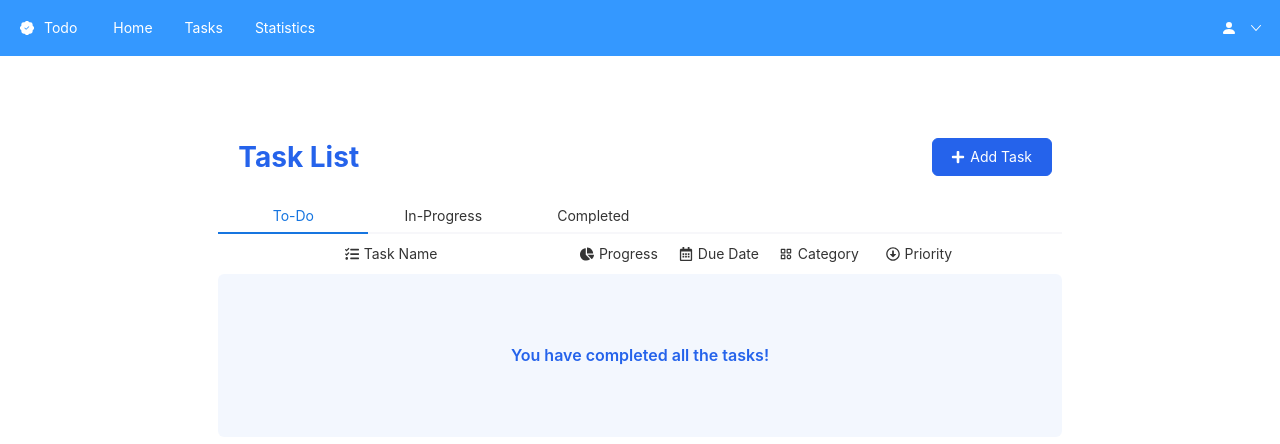
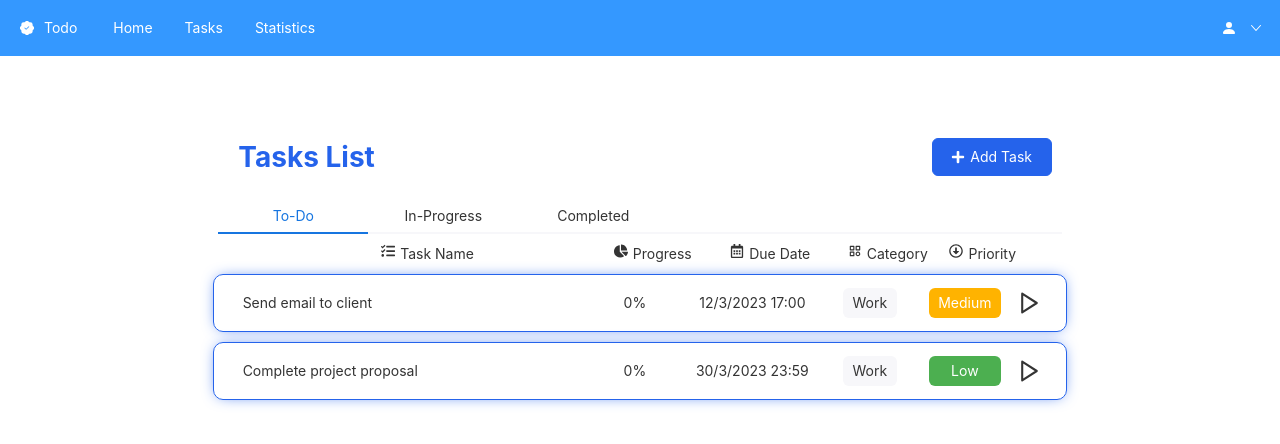
Before and after one commit to Nasi-Goreng-Pattaya/todo-frontend, a React (Vite) app: page /tasks in a window 1280 px wide. Shown: the top 444 px of the page. Built offline with nearby package versions, Linux system fonts and the light colour scheme.

Commit message:
done tasks list UI

```diff
--- a/src/components/Modal/AddTaskModal.tsx
+++ b/src/components/Modal/AddTaskModal.tsx
@@ -4,7 +4,6 @@ import {
   Modal,
   Form,
   Input,
-  InputProps,
   SelectPicker,
   Radio,
   RadioGroup,
@@ -68,6 +67,14 @@ const AddTaskModal = ({
     // TODO: add new task to database
 
     setOpenModal(false);
+    setFormValue({
+      title: "",
+      category: "",
+      priority: "",
+      content: "",
+      hasReminder: false,
+      dueDateTime: new Date(),
+    });
   };
 
   const styles: { [x: string]: React.CSSProperties } = {
@@ -136,7 +143,12 @@ const AddTaskModal = ({
                   inline
                   name="priority"
                   accepter={RadioGroup}
-                  onChange={(value) => setValue("priority", value)}
+                  onChange={(value) => {
+                    if (value === "Low") {
+                      setValue("hasReminder", false);
+                    }
+                    setValue("priority", value);
+                  }}
                 >
                   <Radio value="Low">Low</Radio>
                   <Radio value="Medium">Medium</Radio>
@@ -144,13 +156,22 @@ const AddTaskModal = ({
                 </Form.Control>
               </Form.Group>
             </FlexboxGridItem>
-            <FlexboxGridItem colspan={12}>
+            <FlexboxGridItem
+              colspan={12}
+              style={{
+                display:
+                  formValue.priority === "Low" || formValue.priority === ""
+                    ? "none"
+                    : "flex",
+              }}
+            >
               <Form.Group controlId="hasReminder">
                 <Form.ControlLabel>Reminder:</Form.ControlLabel>
                 <Form.Control
                   name="hasReminder"
                   accepter={Toggle}
                   onChange={(value) => setValue("hasReminder", value)}
+                  value={formValue.hasReminder}
                 ></Form.Control>
               </Form.Group>
             </FlexboxGridItem>
--- a/src/data.tsx
+++ b/src/data.tsx
@@ -1,6 +1,6 @@
 //example data
 
-const tasks: Task[] = [
+const mockTasksData: Task[] = [
   {
     priority: "low",
     hasReminder: true,
@@ -111,7 +111,7 @@ const tasks: Task[] = [
     reminderDateTime: new Date(),
     createdDateTime: new Date(),
     title: "Take out the trash",
-    progress: 0,
+    progress: 10,
     content: "Take out the trash and recycle",
     category: "Personal",
     dueDateTime: new Date("2023-04-12T23:59:59"),
@@ -146,4 +146,4 @@ const tasks: Task[] = [
   },
 ];
 
-export default tasks;
+export default mockTasksData;
--- a/src/pages/Tasks.tsx
+++ b/src/pages/Tasks.tsx
@@ -1,4 +1,4 @@
-import { Col, Row, FlexboxGrid, Button, Nav, Panel } from "rsuite";
+import { Col, Row, FlexboxGrid, Button, Nav, Panel, Tag } from "rsuite";
 import Style from "../styles/Tasks.module.css";
 import {
   FaPlus,
@@ -8,8 +8,11 @@ import {
   FaChartPie,
 } from "react-icons/fa";
 import { BiCategory } from "react-icons/bi";
-import { useState } from "react";
+import { FiPlay } from "react-icons/fi";
+import { MdDoneOutline, MdCloudDone } from "react-icons/md";
+import { useEffect, useState } from "react";
 import AddTaskModal from "../components/Modal/AddTaskModal";
+import mockTasksData from "../data";
 
 // empty task list alert section
 const EmptyTasksList = ({ active }: { active: string }) => {
@@ -26,10 +29,76 @@ const EmptyTasksList = ({ active }: { active: string }) => {
   );
 };
 
+//single task row in list
+const SingleTask = ({ task, active }: { task: Task; active: string }) => {
+  const date = task.dueDateTime;
+  // const date = new Date();
+  const dateString = `
+    ${date.getDate()}/${date.getMonth()}/${date.getFullYear()} ${date.getHours()}:${
+    date.getMinutes() / 10 === 0 ? "0" + date.getMinutes() : date.getMinutes()
+  }`;
+
+  return (
+    <Row className={Style["single-task"]}>
+      <Col xs={6} sm={7} md={8} lg={9} xl={10} xxl={12} id={Style["task-name"]}>
+        {task.title}
+      </Col>
+      <Col className={Style["list-sm-col"]}>{task.progress}%</Col>
+      <Col className={Style["list-sm-col"]} id={Style["due-date-col"]}>
+        {dateString}
+      </Col>
+      <Col className={Style["list-sm-col"]}>
+        <Tag size="lg">{task.category}</Tag>
+      </Col>
+      <Col className={Style["list-sm-col"]} id={Style["task-priority"]}>
+        {task.priority === "high" ? (
+          <Tag size="lg" color="red">
+            High
+          </Tag>
+        ) : task.priority === "medium" ? (
+          <Tag size="lg" color="yellow">
+            Medium
+          </Tag>
+        ) : (
+          <Tag size="lg" color="green">
+            Low
+          </Tag>
+        )}
+      </Col>
+      <Col className={Style["task-btn"]}>
+        {active === "toDo" ? (
+          <FiPlay className={Style["btn-shake-green"]} />
+        ) : active === "inProgress" ? (
+          <MdDoneOutline className={Style["btn-shake-green"]} />
+        ) : (
+          <MdCloudDone className={Style["green"]} />
+        )}
+      </Col>
+    </Row>
+  );
+};
+
 // page
 const Tasks = () => {
   const [active, setActive] = useState("toDo");
   const [openModal, setOpenModal] = useState(false);
+  const [tasks, setTasks] = useState<Task[]>([]);
+
+  useEffect(() => {
+    // TODO: fetch tasks list from backend API
+    setTasks(mockTasksData);
+  }, []);
+
+  const filteredTask = tasks.filter((task) => {
+    if (active === "toDo") {
+      return task.progress === 0;
+    } else if (active === "inProgress") {
+      return task.progress > 0 && task.progress < 100;
+    } else if (active === "completed") {
+      return task.progress === 100;
+    }
+  });
+
   return (
     <FlexboxGrid justify="center">
       <AddTaskModal open={openModal} setOpenModal={setOpenModal} />
@@ -42,7 +111,7 @@ const Tasks = () => {
       >
         <Row className={Style["title-row"]}>
           <Col xs={24}>
-            <h3>Task List</h3>
+            <h3>Tasks List</h3>
           </Col>
           <Col>
             <Button
@@ -81,7 +150,7 @@ const Tasks = () => {
             <FaChartPie />
             Progress
           </Col>
-          <Col className={Style["list-sm-col"]}>
+          <Col className={Style["list-sm-col"]} id={Style["due-date-col"]}>
             <FaRegCalendarAlt />
             Due Date
           </Col>
@@ -93,9 +162,15 @@ const Tasks = () => {
             <FaRegArrowAltCircleDown />
             Priority
           </Col>
-          {/* <Col style={{ width: "40px", background: "red" }}>.</Col> */}
+          {/* <Col style={{ width: "35px", background: "red" }}>.</Col> */}
         </Row>
-        <EmptyTasksList active={active} />
+        {filteredTask.length === 0 ? (
+          <EmptyTasksList active={active} />
+        ) : (
+          filteredTask.map((task, i) => {
+            return <SingleTask task={task} key={i} active={active} />;
+          })
+        )}
       </Col>
     </FlexboxGrid>
   );
--- a/src/styles/Tasks.module.css
+++ b/src/styles/Tasks.module.css
@@ -45,12 +45,14 @@
 
 .list-meta {
   margin: 10px 0;
+  align-items: center;
+  display: flex;
+  justify-content: center;
 }
 
 .list-meta > div {
   display: flex;
   justify-content: center;
-  align-items: center;
 }
 
 .list-meta > div > svg {
@@ -59,6 +61,37 @@
 
 .list-sm-col {
   width: 75px;
+}
+
+#due-date-col {
+  width: 100px;
+}
+
+.single-task {
+  margin: 10px 0;
+  padding: 13px 0;
+  border: 1px #2563eb solid;
+  border-radius: 10px;
+  box-shadow: 0 0 15px -5px #2563eb;
+  transition: 0.5s ease-out;
+  display: flex;
+  justify-content: center;
+  align-items: center;
+}
+
+.single-task > div {
+  display: flex;
+  justify-content: center;
+}
+
+.single-task:hover {
+  background-color: #eef8ff;
+  cursor: pointer;
+}
+
+#task-name {
+  justify-content: start;
+  padding-left: 10px;
 }
 
 .no-task-panel {
@@ -73,8 +106,43 @@
   color: #2563eb;
 }
 
+#task-priority > div {
+  width: 72px;
+  justify-content: center;
+  display: flex;
+}
+
+.task-btn {
+  width: 35px;
+}
+
+.task-btn svg {
+  width: 30px;
+  height: 30px;
+}
+
+.btn-shake-green {
+  transition: 0.4s ease-out;
+}
+
+.btn-shake-green:hover {
+  color: #04a104;
+  transform: scale(1.5);
+  cursor: pointer;
+}
+
+.green {
+  color: #04a104;
+}
+
+@media screen and (min-width: 576px) {
+  #due-date-col {
+    width: 140px;
+  }
+}
+
 @media screen and (min-width: 700px) {
   .list-sm-col {
-    width: 100px;
+    width: 95px;
   }
 }
```
